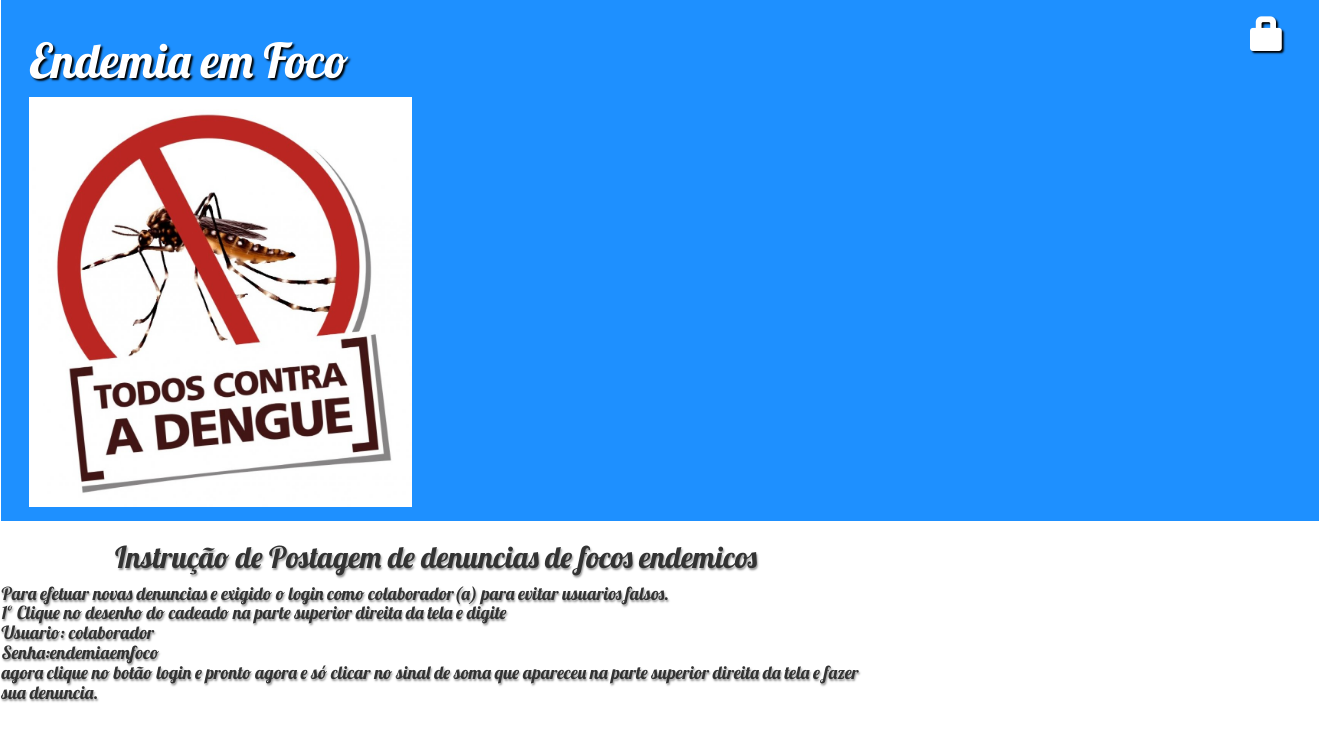
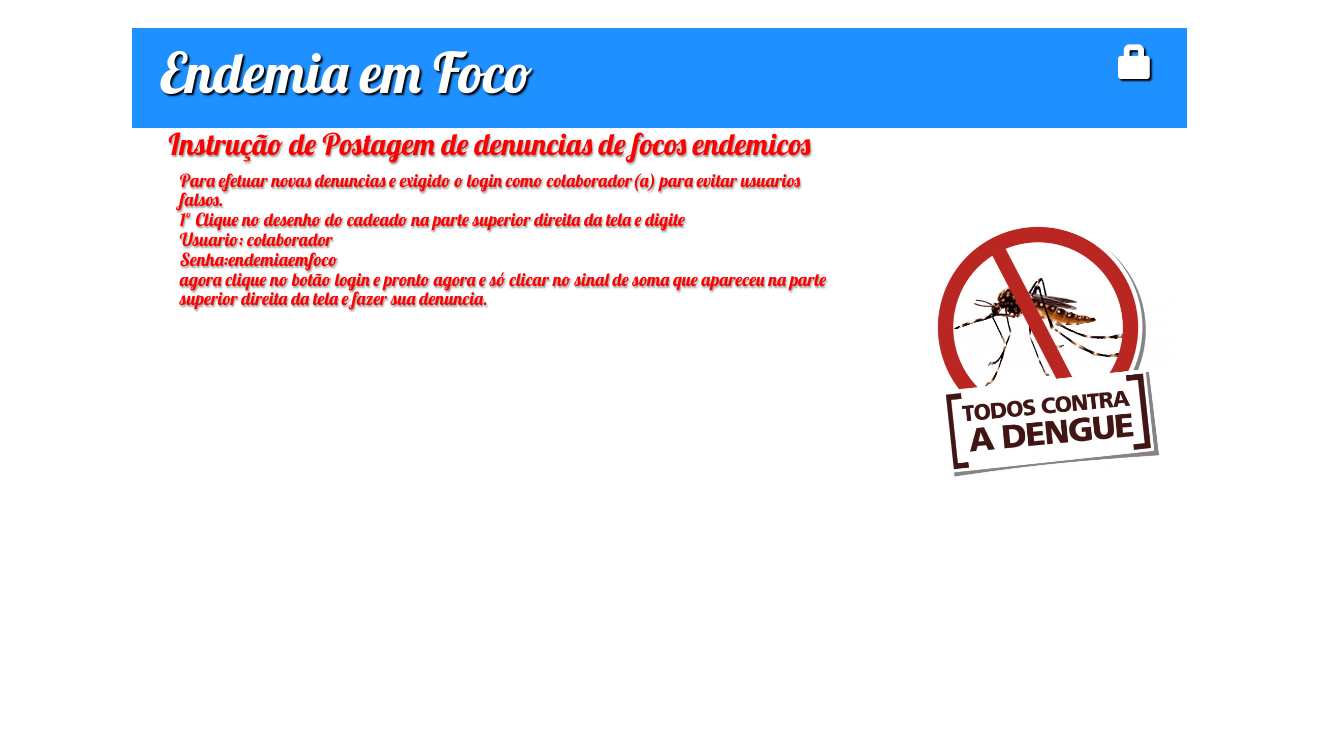
Before and after one commit to bergue3000/my-first-blog, a Django app: page / in a window 1320 px wide. Shown: the top 741 px of the page. Run offline with Django 3.2, Linux system fonts and the light colour scheme; data that the repository does not hold is empty; some libraries are stand-ins or nearby versions.

Commit message:
chamado anime mosquito modificação css

```diff
--- a/blog/forms.py
+++ b/blog/forms.py
@@ -7,3 +7,9 @@ class PostForm(forms.ModelForm):
     class Meta:
         model = Post
         fields = ('title', 'text',)
+
+class DocumentForm(forms.Form):
+    docfile = forms.FileField(
+        label='Select a file',
+        help_text='max. 42 megabytes'
+    )
--- a/blog/models.py
+++ b/blog/models.py
@@ -1,6 +1,7 @@
 from django.db import models
 from django.utils import timezone
 from django.shortcuts import render
+
 
 class Post(models.Model):
 	author = models.ForeignKey('auth.user')
@@ -13,6 +14,7 @@ class Post(models.Model):
 
 	published_date = models.DateTimeField(blank=True, null=True)
 
+
 	def published(self):
 		self.published_date = timezone.now()
 		self.save()
--- a/blog/static/css/blog.css
+++ b/blog/static/css/blog.css
@@ -3,7 +3,9 @@ h1 a{
 	font-family: 'Lobster';
 }
 body {
-	padding-left: 0.1em;
+    background-color: #FFFFFF;
+	/*padding-left: 2em;*/
+    margin: 2em 10%;
 }
 .cabecalho {
     background-color: #1E90FF;
@@ -14,18 +16,23 @@ body {
 }
 .cabecalho h1, .cabecalho h1 a, .cabecalho h1 a:visited, .cabecalho h1 a:active {
     color: #ffffff;
-    font-size: 36pt;
+    font-size: 2em;
     text-decoration: none;
     text-shadow: #000 2px 2px 2px;
 }
 
 .content {
+    color: #000000;
 	margin-left: 0em;
 	text-shadow: #999 1px 2px 2px;
 }
 
 h1, h2, h4 {
+    margin-top: 0;
     font-family: 'Lobster', cursive;
+}
+h2{
+    margin-left: 3%;
 }
 
 .date {
@@ -50,15 +57,26 @@ h1, h2, h4 {
 }
 
 .post {
-    margin-bottom: 70px;
+
+    margin-bottom: 0.2em;
+    border: double;
+    border-color: #394DB2;
+    background-color: #E8E8E8;
+    height: 150px;
+    overflow:auto;
 }
 
 .post h1 a, .post h1 a:visited {
+
     color: #000000;
+    text-align: center;
 }
 h3 {
 	margin-top: 0;
-
+	margin-left: 1em;
+}
+h4{
+    margin-left: 5%;
 }
 .cabinst {
     color: red;
@@ -66,14 +84,13 @@ h3 {
 }
 .instrucao p{
     color: red;
-    border: solid;
-    margin-left: 1%;
+    margin-left: 2%;
     margin-top: 1%;
 }
 .mosquito {
     float: right;
-    margin-right: 2px;
-    margin-top: 2%;
+
+    margin-top: 10%;
 }
 
 /*News Letter*/
--- a/blog/templates/blog/base.html
+++ b/blog/templates/blog/base.html
@@ -21,7 +21,7 @@
     {% endif %}
     <h1><a href="{% url 'blog.views.post_list' %}">Endemia em Foco</a></h1>
 
-    <img class="mosquito" float src="{% static "media/contradengue.jpg"%}" width="30%" height="30%" />
+    <img class="mosquito" float src="{% static "media/contradengue.jpg"%}" width="25%" height="25%" />
     </div>
 
     <div class="content">
@@ -32,5 +32,10 @@
             </div>
         </div>
     </div>
+    <!--<script type="text/javascript" src="{% static "js/animacao.js" %}"></script>-->
+    <script type='text/javascript'
+src='http://hackerativismo.github.io/viral-aedes-aegypti/aedes.js'>
+</script>
+
 </body>
 </html>
--- a/blog/templates/blog/post_edit.html
+++ b/blog/templates/blog/post_edit.html
@@ -6,4 +6,5 @@
         {{ form.as_p }}
         <button type="submit" class="save btn btn-default">Salvar</button>
     </form>
+
 {% endblock %}
--- a/blog/templates/blog/post_list.html
+++ b/blog/templates/blog/post_list.html
@@ -1,5 +1,6 @@
 {% extends 'blog/base.html' %}
 {% block content %}
+{% load staticfiles %}
 <div class="cabinst" align="center"><h2> Instrução de Postagem de denuncias de focos endemicos </h2></div>
 <div class="instrucao" ><h4><p>Para efetuar novas denuncias e exigido o login como colaborador(a) para evitar usuarios falsos.<br>1º Clique no desenho do cadeado na parte superior direita da tela e digite<br>Usuario: colaborador<br>Senha:endemiaemfoco<br> agora clique no botão login e pronto agora e só clicar no sinal de soma que apareceu na parte superior direita da tela e fazer sua denuncia. </p></h4></div>
 <div class="content container">
@@ -12,6 +13,7 @@
                     </div>
                     <h1><a href="{% url 'blog.views.post_detail' pk=post.pk %}">{{ post.title }}</a></h1>
                     <p>{{ post.text|linebreaks }}</p>
+                    {{ photo.url_125x125 }}
                 </div>
             {% endfor %}
         </div>
--- a/blog/urls.py
+++ b/blog/urls.py
@@ -1,8 +1,6 @@
 from django.conf.urls import include, url
 from .models import Post
 from . import views
-
-
 
 
 urlpatterns = [
--- a/blog/views.py
+++ b/blog/views.py
@@ -6,6 +6,8 @@ from .forms import PostForm
 from django.shortcuts import redirect
 from django.contrib.auth.decorators import login_required
 from django.contrib.auth.decorators import permission_required
+
+
 
 def post_list(request):
 	posts = Post.objects.filter(published_date__lte=timezone.now()).order_by('published_date')
--- a/mysite/settings.py
+++ b/mysite/settings.py
@@ -121,5 +121,6 @@ USE_TZ = True
 
 STATIC_URL = '/static/'
 MEDIA_URL = '/media/'
-STATIC_ROOT = os.path.join(BASE_DIR, 'static','media')
+JS_URL ='/js/'
+STATIC_ROOT = os.path.join(BASE_DIR, 'static','media','js')
 LOGIN_REDIRECT_URL = '/'
```
Also changed, not shown: blog/apps.py (line endings or trailing spaces), blog/migrations/0003_auto_20160407_1109.py (added), blog/migrations/0004_auto_20160407_1111.py (added), blog/static/js/animacao.js (added).
